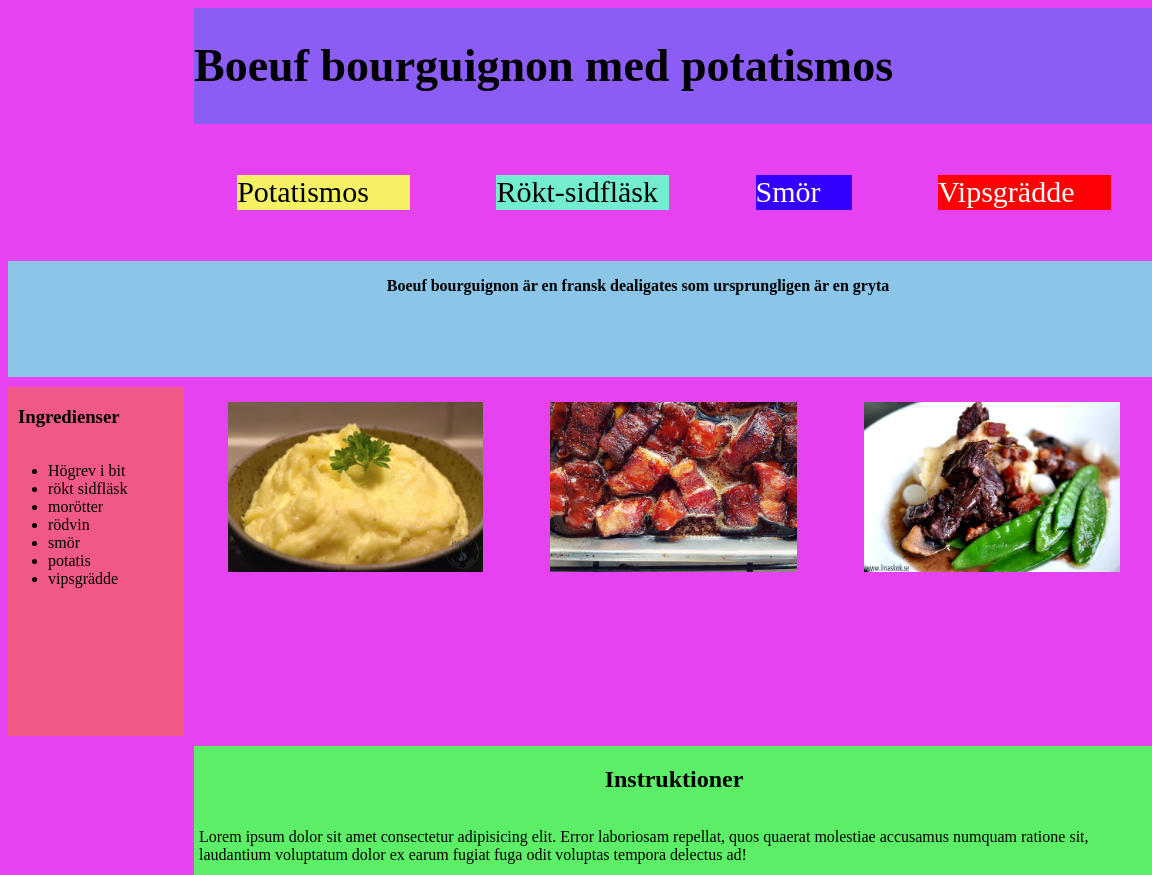
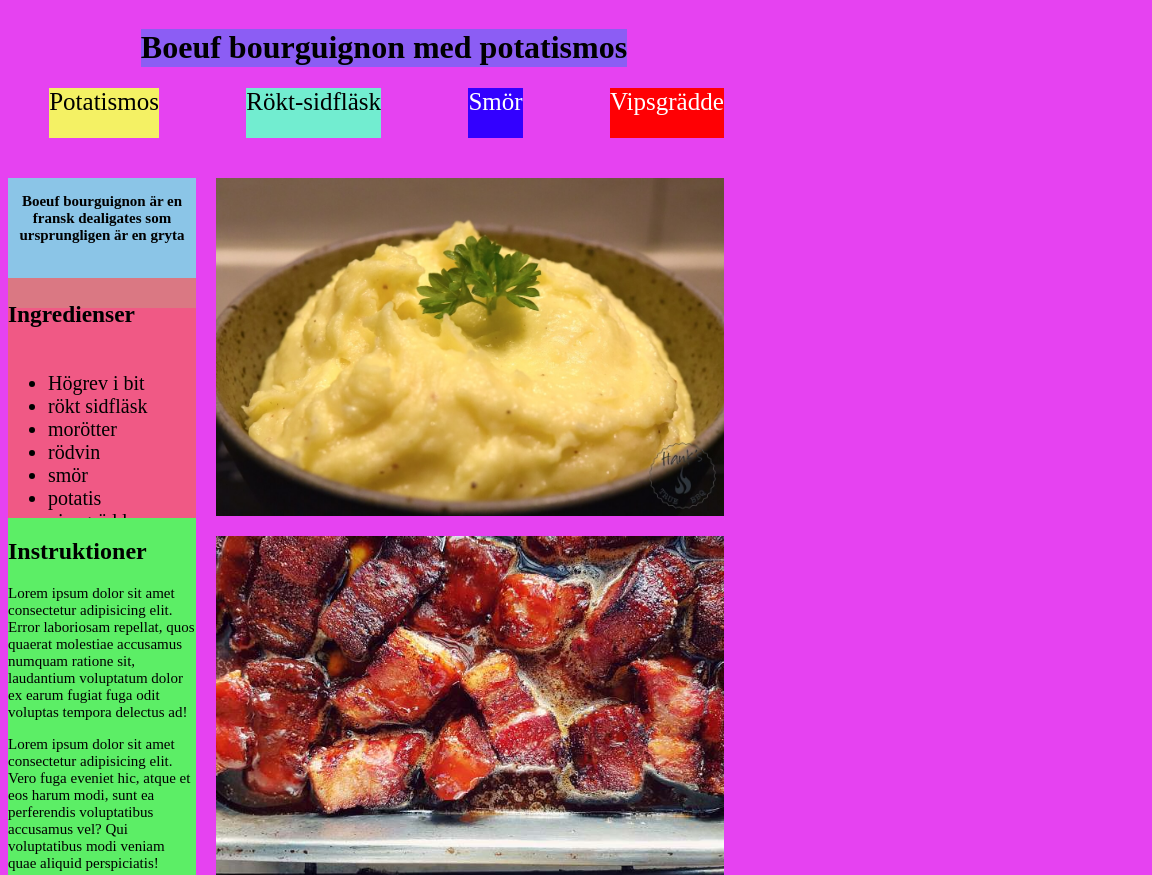
Before and after one commit to TE23E-Valentin-fuenzalida/Projekt_1, a plain HTML site: page index.html in a window 768 px wide. Shown: the top 875 px of the page, 1152 px wide, since content can reach past the window. Drawn offline with Linux system fonts and the light colour scheme.

Commit message:
Klar med media

```diff
--- a/style.css
+++ b/style.css
@@ -1,4 +1,270 @@
 .Box-Grid{
+    display: flex;
+    flex-direction: column;
+
+    background-color: rgba(223, 10, 237, 0.77);
+}
+
+h1{
+    background-color: rgba(116, 101, 245, 0.79);
+}
+
+#Potatismos{
+    background-color: rgba(244, 241, 100, 1);
+    color: black;
+
+    margin-right: 10px;
+    margin-left: 5px;
+}
+
+#Rökt-sidfläsk{
+
+    background-color: rgba(114, 237, 208, 1);
+    color: black;
+
+    margin-right: 10px;
+    margin-left: 5px;
+}
+
+#Smör{
+    background-color: rgba(51, 0, 255, 1);
+    color: white;
+
+    margin-right: 10px;
+    margin-left: 5px;
+}
+
+#Vipsgrädde{
+    background-color: rgba(255, 0, 4, 1);
+    color: white;
+
+    margin-left: 5px;
+}
+
+#Information{
+    background-color: rgba(108, 241, 228, 0.75);
+
+    margin-top: 10px;
+    margin-bottom: 10px;
+}
+
+#bilder{
+    display: flex;
+    flex-direction: column;
+}
+
+#potatismos{
+    margin-left: 20px;
+    margin-bottom: 10px;
+    margin-top: 10px;
+}
+#rökt-sidfläsk{
+    margin-left: 20px;
+    margin-bottom: 10px;
+    margin-top: 10px;
+}
+#mat{
+    margin-left: 20px;
+    margin-bottom: 10px;
+    margin-top: 10px;
+}
+
+#Ingredienser{
+    background-color: rgba(243, 96, 101, 0.76);
+
+    margin-bottom: 10px;
+    margin-top: 10px;
+}
+
+#Instruktioner{
+    background-color: rgba(92, 238, 102, 1);
+
+    margin-top: 10px;
+    margin-bottom: 10px;
+}
+
+footer{
+    background-color: rgba(194, 226, 255, 0.42);
+}
+
+
+
+
+
+
+
+
+
+
+
+
+
+
+
+
+
+
+img{
+    width:90%;
+    height: auto;
+}
+
+a:visited {
+    color: black;
+}
+
+a {
+    text-decoration: none;
+}
+
+@media screen and (min-width: 721px) and (max-width: 1023px) {
+    .Box-Grid {
+        display: grid;
+        grid-template-columns:1fr 3fr ;
+        grid-template-rows:  10vh 10vh;
+
+        background-color: rgba(223, 10, 237, 0.77);
+    }
+
+    #Rubrik {
+        display: flex;
+        justify-content: center;
+
+        grid-column: 1/3;
+        grid-row: 1/2;
+    }
+
+    h1{
+        background-color: rgba(116, 101, 245, 0.79);
+    }
+
+    nav{
+        display: flex;
+        flex-direction: row;
+        justify-content: space-around;
+
+        grid-column: 1/3;
+        grid-row: 2/3;
+    }
+
+    #Potatismos{
+        height: 50px;
+
+        font-size: 25px;
+
+        background-color: rgba(244, 241, 100, 1);
+        color: black;
+    }
+
+    #Rökt-sidfläsk{
+        height: 50px;
+
+        font-size: 25px;
+
+        background-color: rgba(114, 237, 208, 1);
+        color: black;
+    }
+
+    #Smör{
+        height: 50px;
+
+        font-size: 25px;
+
+        background-color: rgba(51, 0, 255, 1);
+        color: white;
+    }
+
+    #Vipsgrädde{
+        height: 50px;
+
+        font-size: 25px;
+
+        background-color: rgba(255, 0, 4, 1);
+        color: white;
+    }
+
+    #Information{
+        text-align: center;
+
+        height: 130px;
+
+        font-size: 20px;
+
+        grid-row: 3/4;
+        grid-column: 1/2;
+
+        background-color: rgba(108, 241, 228, 0.75);
+    }
+
+    #bilder{
+        display: flex;
+        flex-direction: column;
+
+        grid: 3/4;
+        grid-column: 2/3;
+    }
+
+    #Ingredienser{
+        display: flex;
+        flex-direction: column;
+
+        font-size: 20px;
+
+        height: 260px;
+
+        grid-column: 1/2;
+        grid-row: 3/4;
+
+        margin-top: 110px;
+
+        background-color: rgba(243, 96, 101, 0.76);
+    }
+
+    #Instruktioner{
+
+        grid-column: 1/2;
+        grid-row: 3/4;
+
+        margin-top: 350px;
+
+        background-color: rgba(92, 238, 102, 1);
+    }
+
+    p{
+        font-size: 15px;
+    }
+
+    footer{
+        display: flex;
+        justify-content: center;
+
+        grid-column: 1/3;
+
+        background-color: rgba(194, 226, 255, 0.42);
+    }
+}
+
+
+
+
+
+
+
+
+
+
+
+
+
+
+
+
+
+
+
+@media screen and (min-width: 1024px) {
+
+    .Box-Grid {
         display: grid;
 
         grid-template-columns: 22vh 120vh 13vh;
@@ -9,7 +275,7 @@
         gap: 10px;
     }
 
-#Rubrik{
+    #Rubrik {
         display: flex;
 
         flex-direction: row;
@@ -22,7 +288,7 @@
         font-size: 23px;
     }
 
-nav{
+    nav {
         display: flex;
 
         flex-direction: row;
@@ -36,7 +302,7 @@ nav{
         font-size: 20px;
     }
 
-#Potatismos{
+    #Potatismos {
         display: flex;
 
         flex-direction: row;
@@ -50,7 +316,7 @@ nav{
         color: black;
     }
 
-#Rökt-sidfläsk{
+    #Rökt-sidfläsk {
         display: flex;
 
         flex-direction: row;
@@ -64,7 +330,7 @@ nav{
         color: black;
     }
 
-#Smör{
+    #Smör {
         display: flex;
 
         flex-direction: row;
@@ -78,7 +344,7 @@ nav{
         color: white;
     }
 
-#Vipsgrädde{
+    #Vipsgrädde {
         display: flex;
 
         flex-direction: row;
@@ -93,15 +359,15 @@ nav{
     }
 
 
-a:visited{
+    a:visited {
         color: black;
     }
 
-a{
+    a {
         text-decoration: none;
     }
 
-#Information{
+    #Information {
         display: flex;
         flex-direction: row;
         justify-content: center;
@@ -112,7 +378,7 @@ a{
         background-color: rgba(108, 241, 228, 0.75);
     }
 
-#bilder{
+    #bilder {
         display: flex;
         flex-direction: row;
         justify-content: space-around;
@@ -125,7 +391,7 @@ a{
         padding-bottom: 10px;
     }
 
-#potatismos{
+    #potatismos {
         height: 170px;
         max-width: 400px;
 
@@ -133,7 +399,7 @@ a{
         padding-bottom: 5px;
     }
 
-#rökt-sidfläsk{
+    #rökt-sidfläsk {
         height: 170px;
         max-width: 400px;
 
@@ -141,7 +407,7 @@ a{
         padding-bottom: 5px;
     }
 
-#mat{
+    #mat {
         height: 170px;
         max-width: 300px;
 
@@ -149,7 +415,7 @@ a{
         padding-bottom: 5px;
     }
 
-#Ingredienser{
+    #Ingredienser {
         display: flex;
         flex-direction: column;
 
@@ -159,11 +425,11 @@ a{
         background-color: rgba(243, 96, 101, 0.76);
     }
 
-h3{
+    h3 {
         padding-left: 10px;
     }
 
-#Instruktioner{
+    #Instruktioner {
         display: flex;
         flex-direction: column;
 
@@ -177,11 +443,11 @@ h3{
         padding-right: 5px;
     }
 
-h2{
+    h2 {
         text-align: center;
     }
 
-#Kontakta-oss{
+    #Kontakta-oss {
         display: flex;
         flex-direction: row;
         justify-content: center;
@@ -192,6 +458,7 @@ h2{
         background-color: rgba(194, 226, 255, 0.42);
     }
 
-#Kontakta{
+    #Kontakta {
         color: black;
     }
+}
```
Lines whose indentation alone changed are shown as unchanged.
